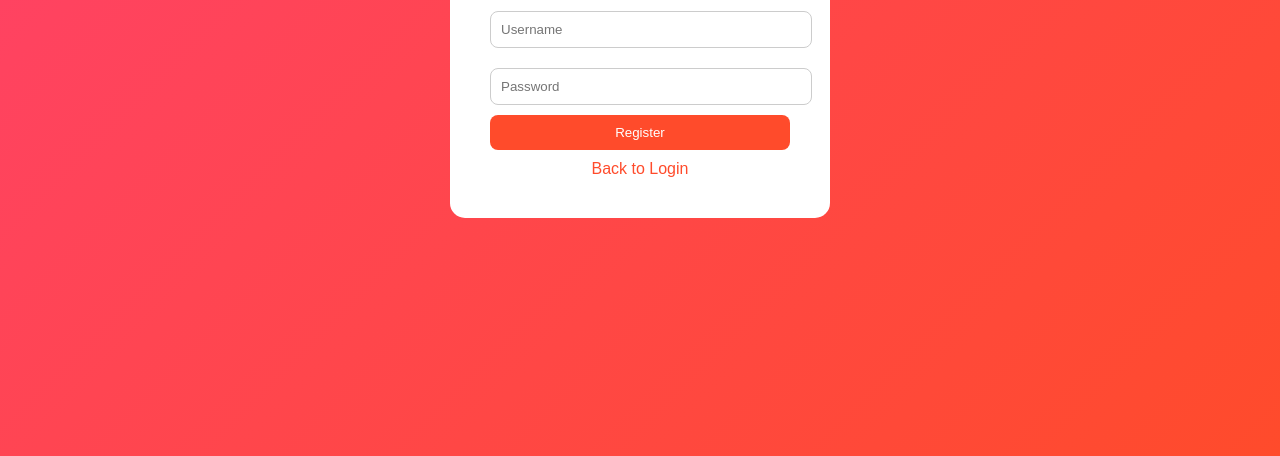
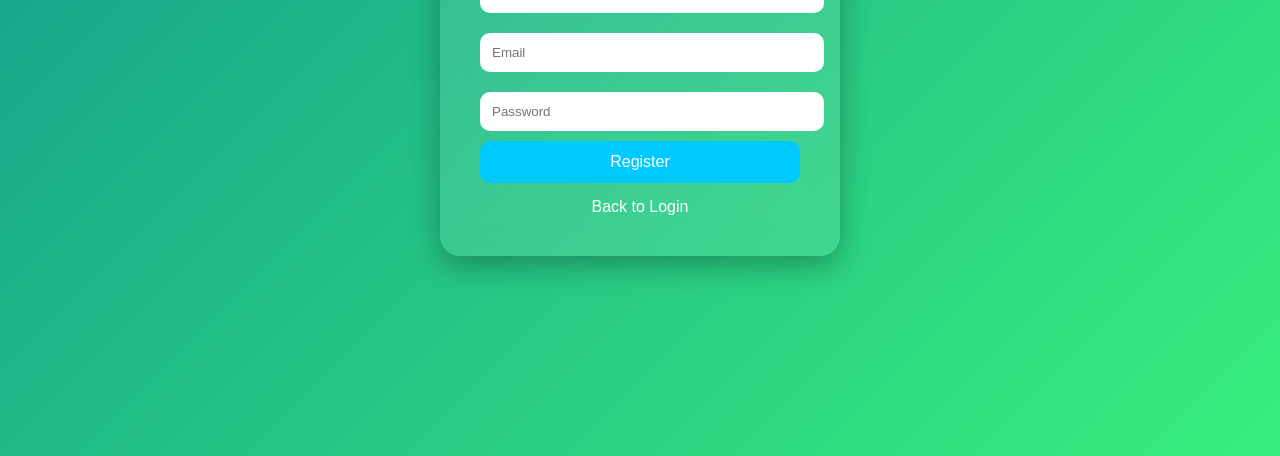
Before and after one commit to Madhav464/Login_Project, a plain HTML site: page index.html in a window 1280 px wide. Shown: the part 344-800 px from the top of the page. Drawn offline with Linux system fonts and the light colour scheme.

Commit message:
updated code

```diff
--- a/index.html
+++ b/index.html
@@ -1,10 +1,10 @@
-
 <!DOCTYPE html>
 <html lang="en">
 <head>
 <meta charset="UTF-8">
 <meta name="viewport" content="width=device-width, initial-scale=1.0">
 <title>Register</title>
+
 <style>
 body{
   margin:0;
@@ -12,58 +12,70 @@ body{
   display:flex;
   justify-content:center;
   align-items:center;
-  background:linear-gradient(135deg,#ff416c,#ff4b2b);
+  background:linear-gradient(135deg,#11998e,#38ef7d);
   font-family:Arial;
 }
-.box{
-  background:#fff;
+
+.container{
+  width:320px;
   padding:40px;
-  border-radius:15px;
-  width:300px;
+  border-radius:20px;
+  background:rgba(255,255,255,0.1);
+  backdrop-filter:blur(15px);
+  box-shadow:0 10px 30px rgba(0,0,0,0.3);
   text-align:center;
-  animation:fade 1s ease;
+  color:#fff;
+  animation:slide 1s ease;
 }
+
+@keyframes slide{
+  from{transform:translateY(40px);opacity:0}
+  to{transform:translateY(0);opacity:1}
+}
+
 input{
   width:100%;
-  padding:10px;
+  padding:12px;
   margin:10px 0;
-  border-radius:8px;
-  border:1px solid #ccc;
+  border:none;
+  border-radius:10px;
 }
+
 button{
   width:100%;
-  padding:10px;
-  background:#ff4b2b;
+  padding:12px;
+  border:none;
+  border-radius:10px;
+  background:#00c9ff;
   color:#fff;
-  border:none;
-  border-radius:8px;
+  font-size:16px;
+  cursor:pointer;
 }
-a{display:block;margin-top:10px;color:#ff4b2b;text-decoration:none}
+
+button:hover{
+  background:#0099cc;
+}
+
+a{
+  display:block;
+  margin-top:15px;
+  color:#fff;
+  text-decoration:none;
+}
 </style>
 </head>
+
 <body>
-<div class="box">
-<h2>Register</h2>
-<input type="text" id="user" placeholder="Username">
-<input type="password" id="pass" placeholder="Password">
-<button onclick="register()">Register</button>
-<a href="login.html">Back to Login</a>
+<div class="container">
+  <h2>Register</h2>
+  <form action="Login.html">
+    <input type="text" placeholder="Username" required>
+    <input type="email" placeholder="Email" required>
+    <input type="password" placeholder="Password" required>
+    <button type="submit">Register</button>
+  </form>
+
+  <a href="Login.html">Back to Login</a>
 </div>
-
-<script>
-function register(){
-  const u=document.getElementById('user').value;
-  const p=document.getElementById('pass').value;
-
-  if(u && p){
-    localStorage.setItem('user',u);
-    localStorage.setItem('pass',p);
-    alert('Registered Successfully');
-    window.location.href='login.html';
-  }else{
-    alert('Fill all fields');
-  }
-}
-</script>
 </body>
 </html>
```
Also changed, not shown: Home.html (+23 -16 lines), Login.html (+50 -38 lines).
